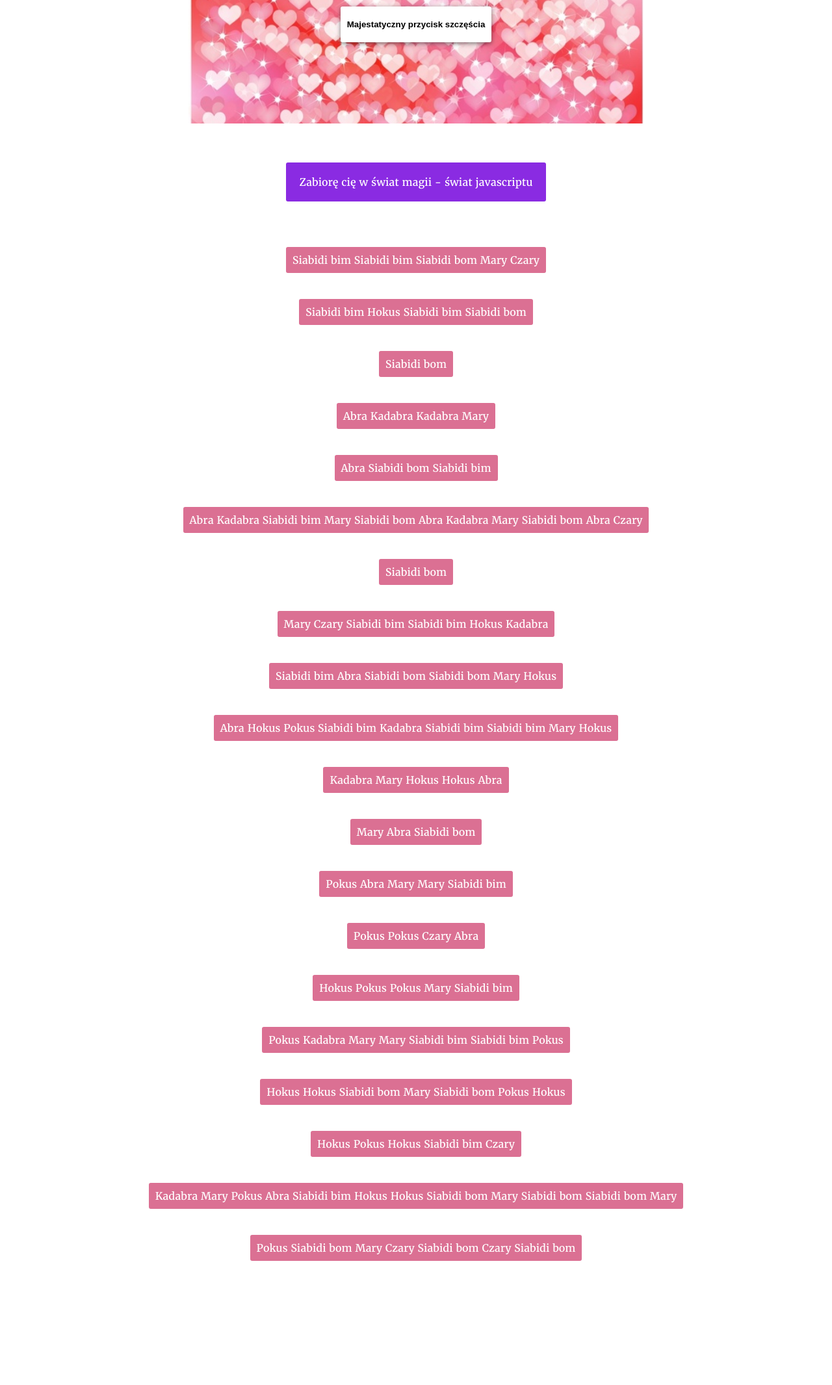
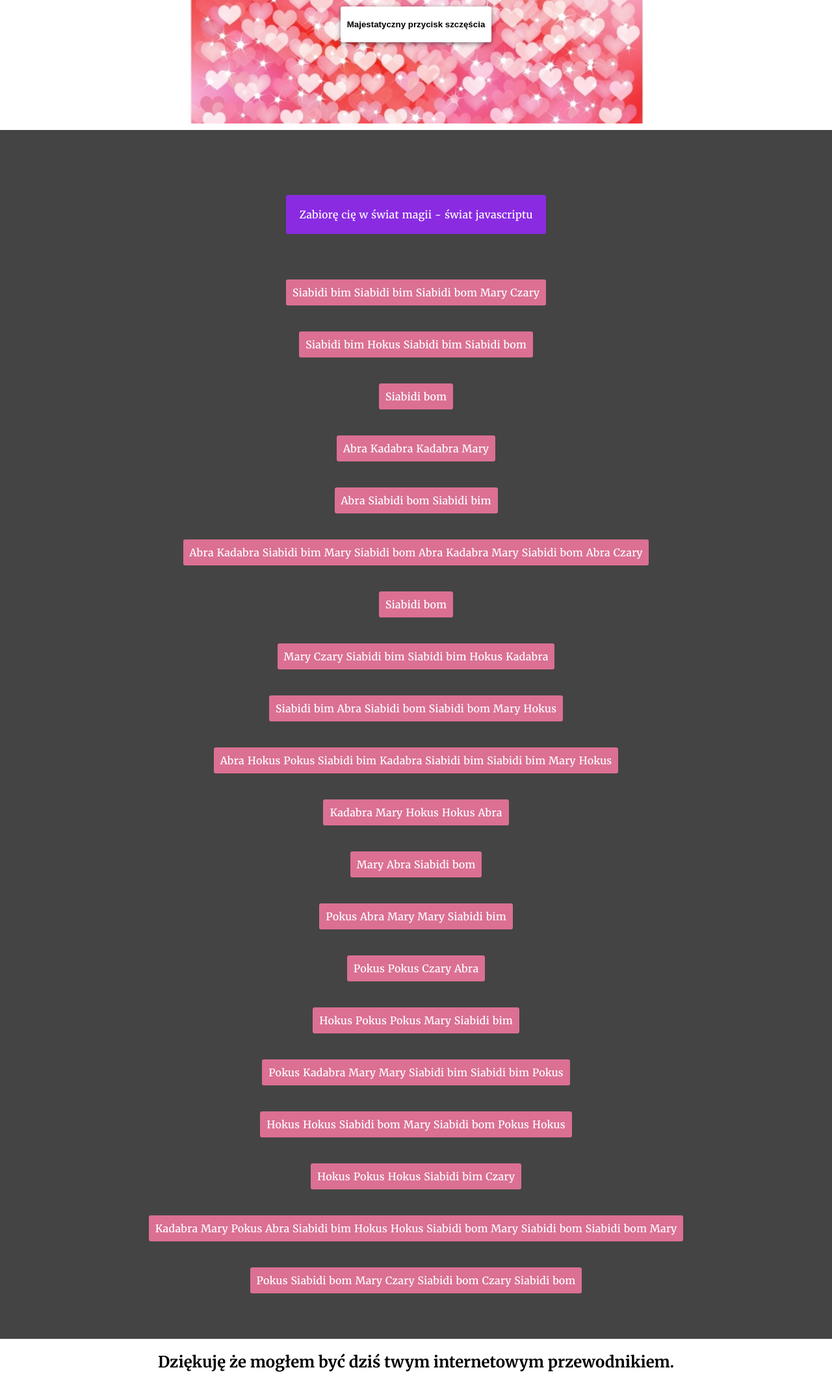
Before and after one commit to wSoltysiak/PSWLab, a PHP site: page /crap-pages/amazing.html in a window 1280 px wide. Shown: the part 183-2314 px from the top of the page at 65% size. Before the commit the page ends 2123 px from the top, so only its background shows below. Run offline with PHP 8.4, Linux system fonts and the light colour scheme.

Commit message:
Dodane kolejne niesamowite funkcje

```diff
--- a/crap-pages/amazing.html
+++ b/crap-pages/amazing.html
@@ -19,6 +19,12 @@
         <button id="guziczunio" class="amazing-button">Majestatyczny przycisk szczęścia</button>
     </div>
 
+    <div class="lovely-quotes">
+
+    </div>
+
+    <div id="magic-area"></div>
+
     <script src="assets/js/amazing-adventure.js"></script>
 </body>
 </html>
--- a/crap-pages/assets/css/amazing.css
+++ b/crap-pages/assets/css/amazing.css
@@ -38,3 +38,21 @@ body{
     margin-top:110px;
     box-shadow: 0px 2px 7px rgba(0,0,0, 0.5);
 }
+
+#magic-area{
+    background-color: #444444;
+    padding-top:50px;
+    padding-bottom: 50px;
+    width: 100%;
+}
+
+.lovely-quotes{
+    width:100%;
+    background-color: palevioletred;
+
+    padding-top:40px;
+    padding-bottom:40px;
+
+    font-style: italic;
+    color:white;
+}
--- a/crap-pages/assets/js/amazing-adventure.js
+++ b/crap-pages/assets/js/amazing-adventure.js
@@ -1,10 +1,13 @@
 
 function niesamowitaFunkcja(){
-    window.prompt("Dostąpił cię zaszczyt ujrzenia tego niezwykłego okienka. Napisz jak bardzo się cieszysz!")
+    var tekst = window.prompt("Dostąpił cię zaszczyt ujrzenia tego niezwykłego okienka. Napisz jak bardzo się cieszysz!");
+    tekst += " ~ <small>Ktoś wspaniały</small>"
+    var places = document.getElementsByClassName("lovely-quotes")[0].innerHTML = tekst;
+    document.getElementsByClassName("lovely-quotes")[0].style.display = "block";
 }
 
 function przepięknyAlert(){
-    window.alert("Oh, jakże twe okno teraz jest dostojne!")
+    window.alert("Oh, jakże twe okno jest dostojne! Zostań i podziwiaj je jak najdłużej wędrowcze.")
 }
 
 function losujMagiczneZaklęcia(){
@@ -24,9 +27,13 @@ function losujMagiczneZaklęcia(){
     return totalTag;
 }
 
-document.write("<span class='magical-bar'>Zabiorę cię w świat magii - świat javascriptu</span>");
-document.write(losujMagiczneZaklęcia());
+document.getElementsByClassName("lovely-quotes")[0].style.display = "none";
+
+window.addEventListener("load", przepięknyAlert);
+
+document.getElementById("magic-area").innerHTML = "<span class='magical-bar'>Zabiorę cię w świat magii - świat javascriptu</span>" + losujMagiczneZaklęcia();
 
 
 document.getElementById("guziczunio").addEventListener("click", niesamowitaFunkcja);
-window.addEventListener("resize", przepięknyAlert);
+
+document.writeln("<h2>Dziękuję że mogłem być dziś twym internetowym przewodnikiem.</h2>")
```
